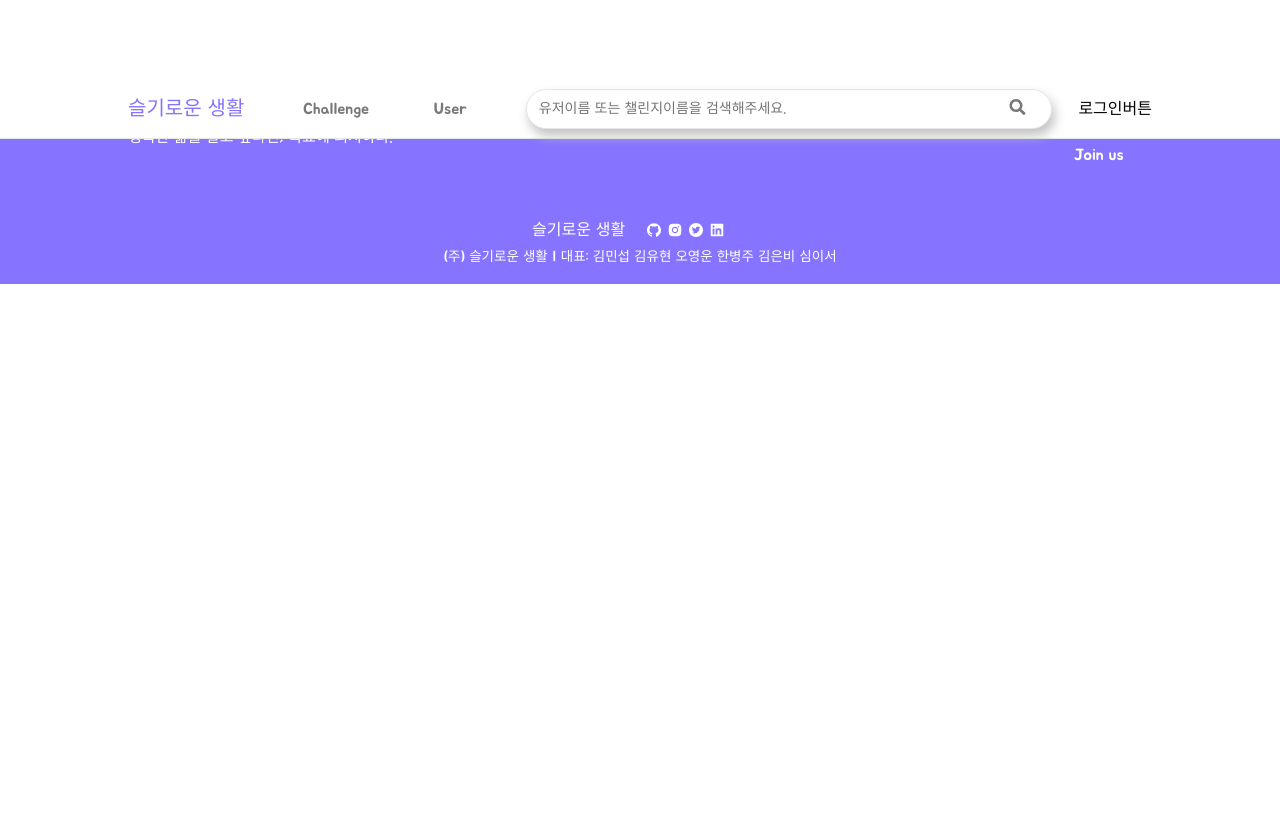
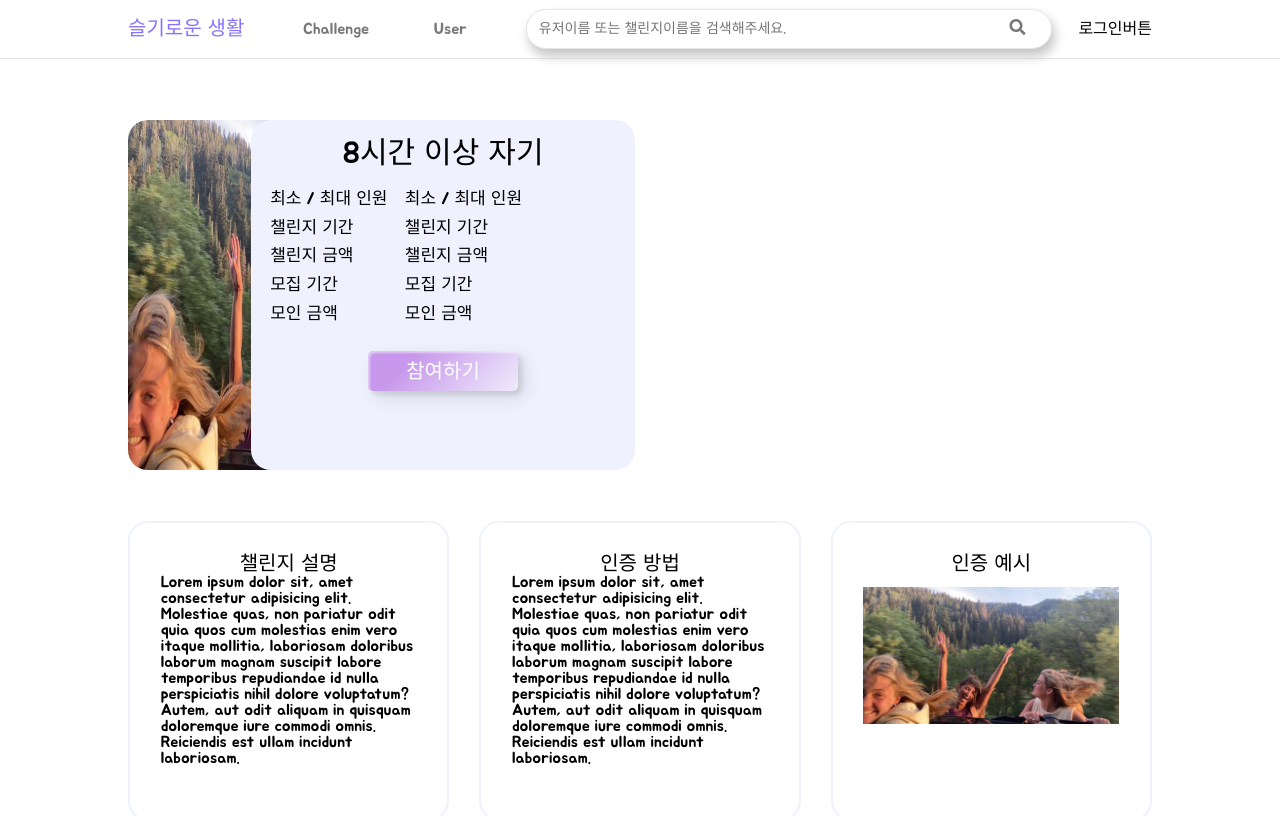
Before and after one commit to codestates-seb/seb40_main_009, a React (Create React App) app in the folder client/: page /challengedetail in a window 1280 px wide. Shown: the top 816 px of the page. Built offline with nearby package versions, Linux system fonts and the light colour scheme.

Commit message:
feat: 챌린지 상세페이지틀 구현

```diff
--- a/client/src/App.jsx
+++ b/client/src/App.jsx
@@ -8,6 +8,7 @@ import Header from './components/Common/Header';
 import Footer from './components/Common/Footer';
 import MainPage from './components/Main/MainPage';
 import SearchResult from './pages/SearchResult';
+import ChallengeDetail from './pages/ChallengeDetail';
 
 function App() {
   return (
@@ -17,6 +18,7 @@ function App() {
         <Routes>
           <Route path="/" element={<MainPage />} />
           <Route path="/challengelist/*" element={<ChallengeList />} />
+          <Route path="/challengedetail/*" element={<ChallengeDetail />} />
           <Route path="/userlist/*" element={<UserList />} />
           <Route path="/search/*" element={<SearchResult />} />
           <Route path="/profile" element={<MyProfilePage />} />
--- a/client/src/components/Main/MainPage.jsx
+++ b/client/src/components/Main/MainPage.jsx
@@ -75,10 +75,10 @@ function MainPage() {
             <Animator animation={MoveOut(0, 1600)}>
               <S.FontSize50>슬기로운 생활과 함께</S.FontSize50>
             </Animator>
-            <Animator animation={MoveOut(2000, 1300)}>
+            <Animator animation={MoveOut(2000, 1400)}>
               <S.FontSize50>목표를 향해</S.FontSize50>
             </Animator>
-            <Animator animation={MoveOut(-2000, 1000)}>
+            <Animator animation={MoveOut(-2000, 1200)}>
               <S.FontSize50>건강하게 앞서 나아가다</S.FontSize50>
             </Animator>
           </S.PageFive>
--- /dev/null
+++ b/client/src/pages/ChallengeDetail.jsx
@@ -0,0 +1,83 @@
+import * as S from '../style/ChallengeDetail/ChallengeDetailStyle';
+import SearchResult from './SearchResult';
+
+function ChallengeDetail() {
+  return (
+    <S.Container>
+      <S.Recruitment>
+        <img src="./img/smile.jpg" alt="*" />
+        <div>
+          {/* 챌린지 설명 */}
+          <S.Description>
+            <div className="challengeName">8시간 이상 자기</div>
+
+            <S.Title>
+              <div className="paddingR">
+                <S.PaddingB>최소 / 최대 인원</S.PaddingB>
+                <S.PaddingB>챌린지 기간</S.PaddingB>
+                <S.PaddingB>챌린지 금액</S.PaddingB>
+                <S.PaddingB>모집 기간</S.PaddingB>
+                <S.PaddingB>모인 금액</S.PaddingB>
+              </div>
+              <div>
+                <S.PaddingB>최소 / 최대 인원</S.PaddingB>
+                <S.PaddingB>챌린지 기간</S.PaddingB>
+                <S.PaddingB>챌린지 금액</S.PaddingB>
+                <S.PaddingB>모집 기간</S.PaddingB>
+                <S.PaddingB>모인 금액</S.PaddingB>
+              </div>
+            </S.Title>
+            {/* 참여버튼 */}
+            <S.BtnWrapper>
+              <button className="custom-btn btn-8">
+                <span>참여하기</span>
+              </button>
+              {/* <div>공유아이콘</div> */}
+            </S.BtnWrapper>
+          </S.Description>
+        </div>
+      </S.Recruitment>
+
+      {/* 챌린지 설명 */}
+      <S.Certifi>
+        <S.Wrapper>
+          <div className="title">챌린지 설명</div>
+          <div className="padding-top">
+            Lorem ipsum dolor sit, amet consectetur adipisicing elit. Molestiae
+            quas, non pariatur odit quia quos cum molestias enim vero itaque
+            mollitia, laboriosam doloribus laborum magnam suscipit labore
+            temporibus repudiandae id nulla perspiciatis nihil dolore
+            voluptatum? Autem, aut odit aliquam in quisquam doloremque iure
+            commodi omnis. Reiciendis est ullam incidunt laboriosam.
+          </div>
+        </S.Wrapper>
+        {/* 인증 설명 */}
+        <S.Wrapper>
+          <div className="title">인증 방법</div>
+          <div className="padding-top">
+            Lorem ipsum dolor sit, amet consectetur adipisicing elit. Molestiae
+            quas, non pariatur odit quia quos cum molestias enim vero itaque
+            mollitia, laboriosam doloribus laborum magnam suscipit labore
+            temporibus repudiandae id nulla perspiciatis nihil dolore
+            voluptatum? Autem, aut odit aliquam in quisquam doloremque iure
+            commodi omnis. Reiciendis est ullam incidunt laboriosam.
+          </div>
+        </S.Wrapper>
+        {/* 인증 예시 */}
+        <S.Wrapper>
+          <div className="title">인증 예시</div>
+          <img src="./img/smile.jpg" alt="*" />
+        </S.Wrapper>
+      </S.Certifi>
+
+      <S.Review>
+        <div>후기 사진</div>
+        <div style={{ border: '2px solid red', marginTop: '3%' }}>
+          <img src="*" alt="" />
+        </div>
+      </S.Review>
+    </S.Container>
+  );
+}
+
+export default ChallengeDetail;
--- /dev/null
+++ b/client/src/style/ChallengeDetail/ChallengeDetailStyle.jsx
@@ -0,0 +1,179 @@
+import styled from 'styled-components';
+
+export const Container = styled.header`
+  width: 1024px;
+  margin: 0 auto;
+  padding-top: 120px;
+`;
+
+export const Description = styled.div`
+  padding: 5%;
+  font-size: 17px;
+  & > .challengeName {
+    margin-bottom: 6%;
+    font-size: 30px;
+    display: flex;
+    justify-content: center;
+  }
+`;
+
+export const Title = styled.div`
+  display: flex;
+  & > .paddingR {
+    padding-right: 5%;
+  }
+`;
+
+export const PaddingB = styled.div`
+  padding-bottom: 10%;
+`;
+
+export const Text = styled.div`
+  display: flex;
+`;
+
+export const Certifi = styled.div`
+  margin-top: 5%;
+  display: flex;
+  justify-content: space-between;
+  height: 300px;
+`;
+
+export const Wrapper = styled.div`
+  border: 2px solid #eff1fe;
+  width: 25%;
+  padding: 3%;
+  border-radius: 20px;
+  & > .title {
+    display: flex;
+    justify-content: center;
+    font-size: 20px;
+  }
+  & > padding-top {
+    padding-top: 5%;
+  }
+  & > img {
+    padding-top: 5%;
+    width: 100%;
+  }
+`;
+
+export const Review = styled.div`
+  border: 2px solid #eff1fe;
+  margin-top: 5%;
+  height: 500px;
+  font-size: 20px;
+`;
+
+export const Recruitment = styled.div`
+  display: flex;
+  & > img {
+    height: 350px;
+    width: 34%;
+    border-radius: 20px 0 0 20px;
+  }
+  & > div {
+    background-color: #eff1fe;
+    height: 350px;
+    width: 30%;
+    position: absolute;
+    top: 120px;
+    right: 645px;
+    border-radius: 20px;
+  }
+`;
+
+export const BtnWrapper = styled.div`
+  display: flex;
+  margin-top: 5%;
+  //   border: 1px solid orange;
+  justify-content: center;
+  & > .custom-btn {
+    font-size: 20px;
+    width: 150px;
+    height: 40px;
+    color: #fff;
+    border-radius: 5px;
+    // padding: 20px 25px;
+    // background: transparent;
+    cursor: pointer;
+    transition: all 0.3s ease;
+    position: relative;
+    display: inline-block;
+    box-shadow: inset 2px 2px 2px 0px rgba(255, 255, 255, 0.5),
+      7px 7px 20px 0px rgba(0, 0, 0, 0.1), 4px 4px 5px 0px rgba(0, 0, 0, 0.1);
+    outline: none;
+  }
+  & > .btn-8 {
+    background-color: #f0ecfc;
+    background-image: linear-gradient(315deg, #f0ecfc 0%, #c797eb 74%);
+    line-height: 42px;
+    padding: 0;
+    border: none;
+  }
+  & > .btn-8 span {
+    position: relative;
+    display: block;
+    width: 100%;
+    height: 100%;
+  }
+  //테두리
+  & > .btn-8:before,
+  .btn-8:after {
+    position: absolute;
+    content: '';
+    right: 0;
+    bottom: 0;
+    background: #c797eb;
+    transition: all 0.3s ease;
+  }
+  & > .btn-8:before {
+    height: 0%;
+    width: 2px;
+  }
+  & > .btn-8:after {
+    width: 0%;
+    height: 2px;
+  }
+  //   마우스올리면 오른쪽 선
+  & > .btn-8:hover:before {
+    height: 100%;
+  }
+  //   마우스올리면 아래쪽 선
+  & > .btn-8:hover:after {
+    width: 100%;
+  }
+  //   마우스올리면 배경하얗게
+  & > .btn-8:hover {
+    background: transparent;
+  }
+  //마우스올리면 글씨색 바뀜
+  & > .btn-8 span:hover {
+    color: #c797eb;
+  }
+  & > .btn-8 span:before,
+  .btn-8 span:after {
+    position: absolute;
+    content: '';
+    left: 0;
+    top: 0;
+    background: #c797eb;
+    transition: all 0.3s ease;
+  }
+  & > .btn-8 span:before {
+    width: 2px;
+    height: 0%;
+  }
+  & > .btn-8 span:after {
+    height: 2px;
+    width: 0%;
+  }
+  //   마우스올리면 오른쪽 선
+  & > .btn-8 span:hover:before {
+    height: 100%;
+  }
+  //   마우스올리면 위쪽 선
+  & > .btn-8 span:hover:after {
+    width: 100%;
+  }
+`;
--- a/client/src/style/Common/FooterStyle.jsx
+++ b/client/src/style/Common/FooterStyle.jsx
@@ -38,7 +38,7 @@ export const LinkContainer = styled.div`
   margin-left: 5%;
   & div {
     margin-bottom: 10%;
-    cursor: default;
+    cursor: pointer;
   }
 `;
 
--- a/client/src/style/Common/HeaderStyle.jsx
+++ b/client/src/style/Common/HeaderStyle.jsx
@@ -19,7 +19,7 @@ export const Container = styled.div`
 
 export const Logo = styled.div`
   color: #8673ff;
-  cursor: default;
+  cursor: pointer;
   font-size: 20px;
 `;
 
--- a/client/src/style/Main/MainPageStyle.jsx
+++ b/client/src/style/Main/MainPageStyle.jsx
@@ -52,7 +52,7 @@ export const FontSize30M3 = styled.div`
   margin-bottom: 3%;
 `;
 export const Mt4 = styled.div`
-  margin-top: 5%;
+  margin-top: 8%;
 `;
 
 export const MonthlyUser = styled.img`
```
